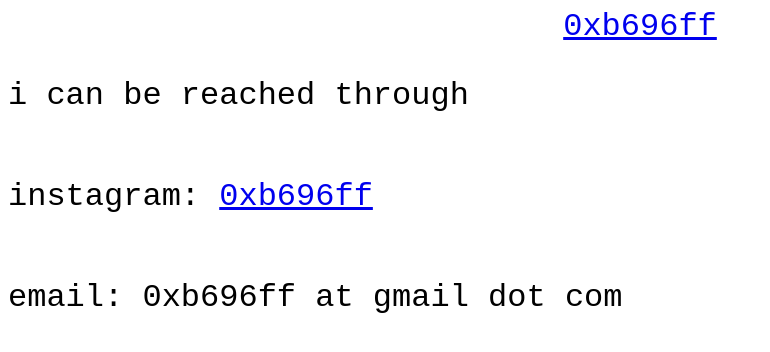
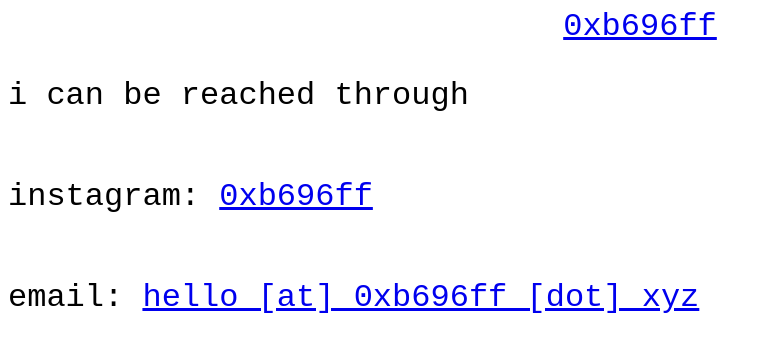
Before and after one commit to maxcheever/web_site, a plain HTML site: page pages/contact.html in a window 1280 px wide. Shown: the whole page, without its empty margins (0-770 px from the left). Drawn offline with Linux system fonts and the light colour scheme.

Commit message:
email change

```diff
--- a/pages/contact.html
+++ b/pages/contact.html
@@ -13,6 +13,6 @@
    <a href="../index.html">0xb696ff</a>
    <p>i can be reached through</p>
    <p>instagram: <a href="https://www.instagram.com/0xb696ff/">0xb696ff</a></p>
-   <p>email: 0xb696ff at gmail dot com</p>
+   <p>email: <a href="mailto:hello@0xb696ff.xyz">hello [at] 0xb696ff [dot] xyz</a></p>
 </body>
 </html>
```
